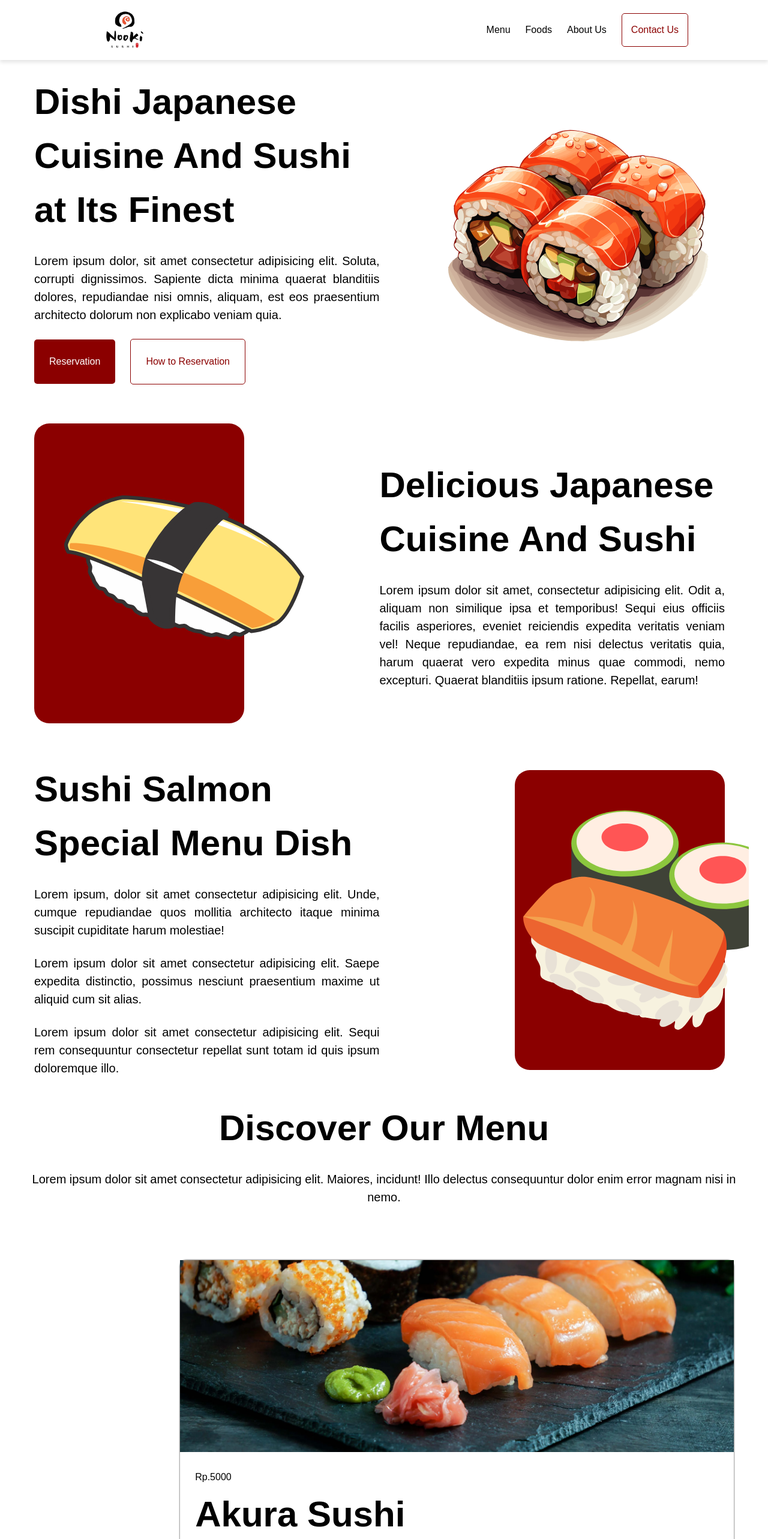
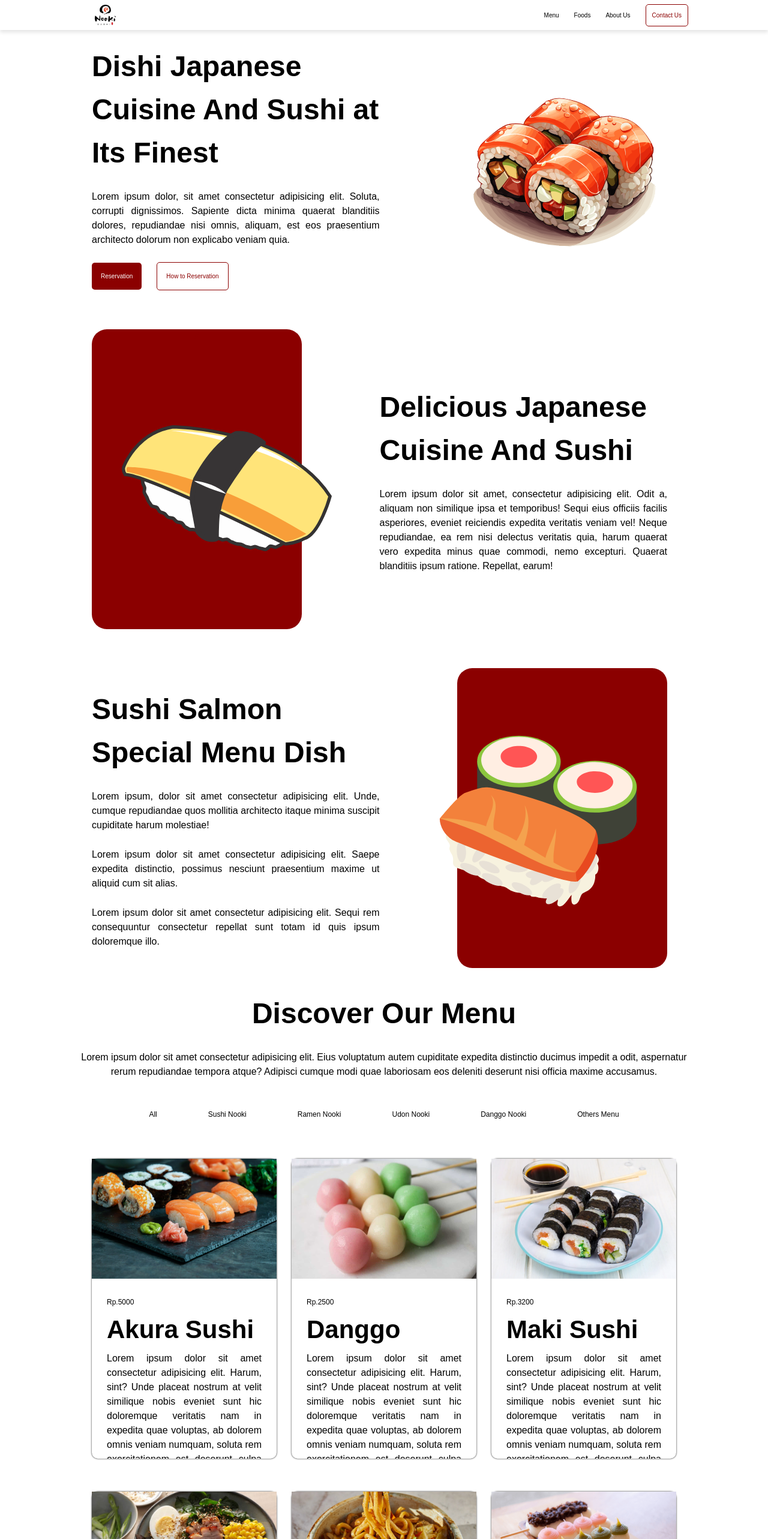
Before and after one commit to Idoarizs/nooki-resto, a React (Vite) app: page / in a window 1280 px wide. Shown: the top 2566 px of the page at 60% size. Built offline with nearby package versions, Linux system fonts and the light colour scheme.

Commit message:
Modify css

```diff
--- a/index.html
+++ b/index.html
@@ -1,8 +1,8 @@
-<!doctype html>
+<!DOCTYPE html>
 <html lang="en">
   <head>
     <meta charset="UTF-8" />
-    <link rel="icon" type="image/svg+xml" href="/assets/resto_logo.jpg" />
+    <link rel="icon" type="image/svg+xml" href="/src/assets/resto_logo.jpg" />
     <meta name="viewport" content="width=device-width, initial-scale=1.0" />
     <title>Nooki Resto</title>
   </head>
--- a/src/components/NavBar.jsx
+++ b/src/components/NavBar.jsx
@@ -8,7 +8,7 @@ export default function NavBar() {
         <a href="#menu">Menu</a>
         <a href="#foods">Foods</a>
         <a href="#aboutus">About Us</a>
-        <a id="contactus" href="#">
+        <a id="contactus">
           Contact Us
         </a>
       </div>
--- a/src/global.css
+++ b/src/global.css
@@ -34,20 +34,21 @@ footer {
 }
 
 h1 {
-  font-size: 60px;
+  font-size: 48px;
 }
 
 p {
-  font-size: 20px;
+  font-size: 16px;
 }
 
 a {
+  font-size: 10px;
   color: black;
 }
 
 /* Navigation Bar */
 .navbar {
-  height: 100px;
+  height: 50px;
   max-width: 1920px;
   width: 80%;
   display: flex;
@@ -63,6 +64,11 @@ a {
   display: flex;
   justify-content: center;
   align-items: center;
+}
+
+.navbar img {
+  width: 85px;
+  height: auto;
 }
 
 .navbar > .items {
@@ -84,13 +90,14 @@ a {
   border: 1px solid darkred;
   border-radius: 5px;
   color: darkred;
-  padding: 15px;
+  padding: 10px;
   transition: 300ms all ease-in-out;
 }
 
 #contactus:hover {
   background-color: darkred;
   color: white;
+  cursor: pointer;
 }
 
 /* Main */
@@ -102,7 +109,7 @@ a {
 }
 
 .main-container img {
-  width: 500px;
+  width: 350px;
   height: auto;
   transition: 500ms all ease-in-out;
 }
@@ -137,7 +144,7 @@ a {
 
 .reservation-button > .reservation {
   background-color: darkred;
-  padding: 25px;
+  padding: 15px;
   border-radius: 5px;
   color: white;
   transition: 500ms all ease-in-out;
@@ -151,7 +158,7 @@ a {
   border: 1px solid darkred;
   color: darkred;
   border-radius: 5px;
-  padding: 25px;
+  padding: 15px;
   transition: 500ms all ease-in-out;
 }
 
@@ -187,9 +194,9 @@ a {
 }
 
 .about-container > .left-content > .cube > img {
-  width: 400px;
+  width: 350px;
   height: auto;
-  top: 120px;
+  top: 10rem;
   left: 50px;
   position: absolute;
 }
@@ -246,18 +253,18 @@ a {
 }
 
 .menu-container > .right-menu-content > .r-img-content > img {
-  width: 450px;
+  width: 350px;
   height: auto;
   position: absolute;
-  top: 25px;
-  left: 0px;
+  top: 5rem;
+  right: 2.5rem;
 }
 
 /* Discover */
 .discover-container {
   display: flex;
   flex-direction: column;
-  gap: 50px;
+  gap: 25px;
   width: 100%;
 }
 
@@ -270,36 +277,27 @@ a {
 
 .discover-container > .discover-menu {
   display: flex;
+  flex-direction: column;
 }
 
 .discover-container > .discover-menu > .l-nav-content {
   display: flex;
-  flex-direction: column;
   justify-content: center;
+  align-items: center;
+  text-align: center;
   gap: 35px;
-  width: 25%;
 }
 
 .discover-container > .discover-menu > .l-nav-content > a {
-  font-size: 20px;
+  font-size: 12px;
   color: black;
   padding: 25px;
-  background-color: white;
   border-radius: 15px;
   transition: 500ms all ease-in-out;
 }
 
 .discover-container > .discover-menu > .l-nav-content > a:hover {
   font-size: 20px;
-  color: white;
-  background-color: darkred;
-  transition: 500ms all ease-in-out;
-}
-
-.discover-container > .discover-menu > .l-nav-content > a:active {
-  font-size: 20px;
-  color: white;
-  background-color: darkred;
   transition: 500ms all ease-in-out;
 }
 
@@ -352,11 +350,11 @@ a {
 .cta-container a {
   background-color: white;
   color: darkred;
-  padding: 25px;
+  padding: 15px;
   border-radius: 5px;
 }
 
-/* Product Item */
+/* ProductCard */
 .product-item {
   display: flex;
   flex-grow: 1;
@@ -366,11 +364,11 @@ a {
   margin: 15px 0;
   background-color: transparent;
   border-radius: 10px;
-  width: 450px;
-  height: 700px;
+  width: 250px;
+  height: 500px;
   transform: scale(1);
   transition: 500ms all ease-in-out;
-  box-shadow: 0 0px 2.5px rgb(0, 0, 1 );
+  box-shadow: 0 0px 2.5px rgb(0, 0, 1);
 }
 
 .product-item:hover {
@@ -381,48 +379,29 @@ a {
   background-color: darkred;
 }
 
-.product-item > .description {
-  overflow: auto;
-}
-
 .product-item > img {
   width: 100%;
-  height: 320px;
+  height: 200px;
   object-fit: cover;
 }
 
 .product-item > .description {
   display: flex;
   flex-direction: column;
+  text-align: justify;
   gap: 5px;
   padding: 25px;
+  overflow: auto;
+}
+
+.product-item > .description > h1 {
+  font-size: 42px;
+}
+.product-item > .description > p {
+  font-size: 16px;
+}
+.product-item > .description > label {
+  font-size: 12px;
 }
 
 /* Responsiveness */
-/* Desktop - 1920px */
-@media screen and (max-width: 1920px) {
-  main {
-    width: 80%;
-  }
-}
-
-/* Laptop - 1280px */
-@media screen and (max-width: 1280px) {
-  main {
-    width: 95%;
-    overflow: hidden;
-  }
-}
-
-/* Tablet - 768px */
-@media screen and (max-width: 768px) {
-  main {
-    width: 100%;
-  }
-}
-
-/* Mobile - 480px */
-@media screen and (max-width: 480px) {
-  main {
-  }
-}
--- a/src/pages/CTA.jsx
+++ b/src/pages/CTA.jsx
@@ -1,11 +1,12 @@
 export default function CTA() {
   return (
-    <div id="#" className="cta-container">
+    <div className="cta-container">
       <h1>Book a Table For Dinner</h1>
       <p>
-        Lorem ipsum dolor sit, amet consectetur adipisicing elit. Optio quasi
-        odio natus assumenda a, labore accusamus perferendis, quia possimus
-        ullam omnis hic nulla dignissimos beatae.
+        Lorem ipsum dolor sit amet, consectetur adipisicing elit. Nobis enim cum
+        aperiam quo perspiciatis unde. Saepe, laborum sapiente modi voluptas
+        accusantium totam numquam ea itaque optio. Voluptas veritatis nisi quae
+        praesentium temporibus quis quisquam quibusdam.
       </p>
       <a href="#">Contact Us Now</a>
     </div>
--- a/src/pages/Discover.jsx
+++ b/src/pages/Discover.jsx
@@ -9,9 +9,10 @@ export default function Discover() {
       <div className="discover-intro">
         <h1>Discover Our Menu</h1>
         <p>
-          Lorem ipsum dolor sit amet consectetur adipisicing elit. Maiores,
-          incidunt! Illo delectus consequuntur dolor enim error magnam nisi in
-          nemo.
+          Lorem ipsum dolor sit amet consectetur adipisicing elit. Eius
+          voluptatum autem cupiditate expedita distinctio ducimus impedit a
+          odit, aspernatur rerum repudiandae tempora atque? Adipisci cumque modi
+          quae laboriosam eos deleniti deserunt nisi officia maxime accusamus.
         </p>
       </div>
 
```
